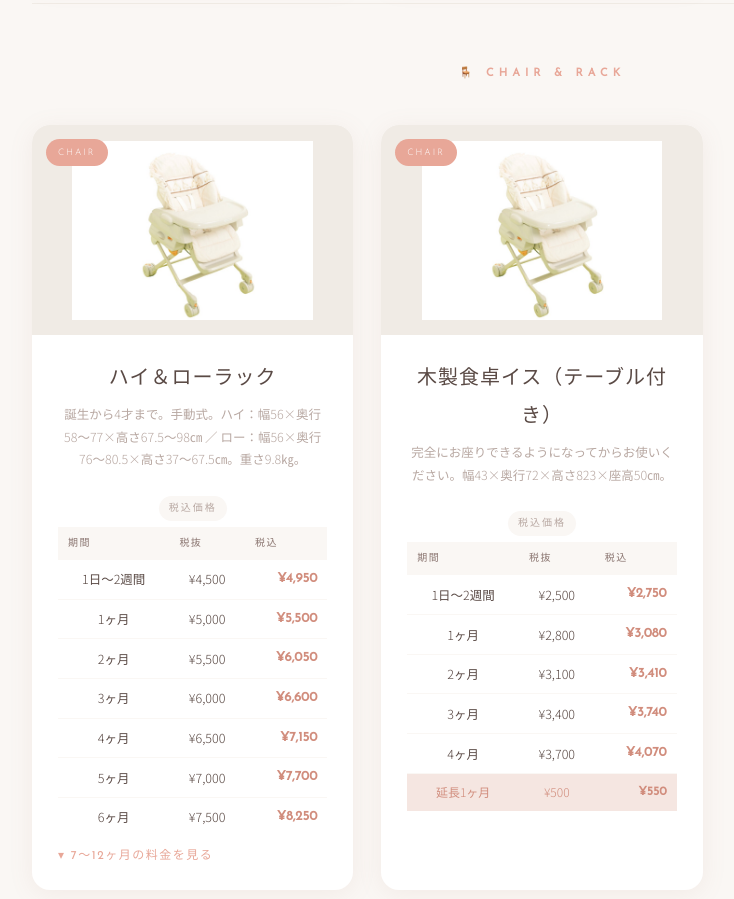
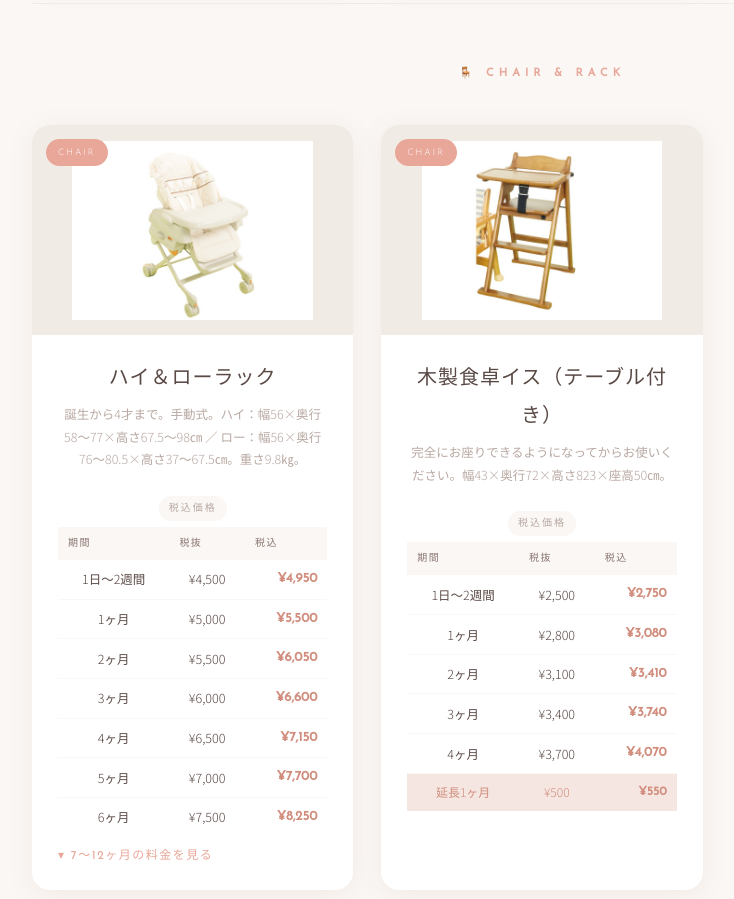
Before and after one commit to mumei-web/baby-item, a plain HTML site: page menu.html in a window 1280 px wide. Shown: the part 2449-3348 px from the top of the page, without its empty margins (98-832 px from the left). Drawn offline with nearby package versions, Linux system fonts and the light colour scheme.

Commit message:
Update image source for wooden dining chair

```diff
--- a/menu.html
+++ b/menu.html
@@ -282,7 +282,7 @@
       <div class="item-card">
         <div class="item-img-wrap">
           <span class="item-cat-badge">Chair</span>
-          <img src="imagesbabyitem/babyitem6.jpg" alt="木製食卓イス">
+          <img src="imagesbabyitem/babyitem7.jpg" alt="木製食卓イス">
         </div>
         <div class="item-body">
           <p class="item-name">木製食卓イス（テーブル付き）</p>
```
